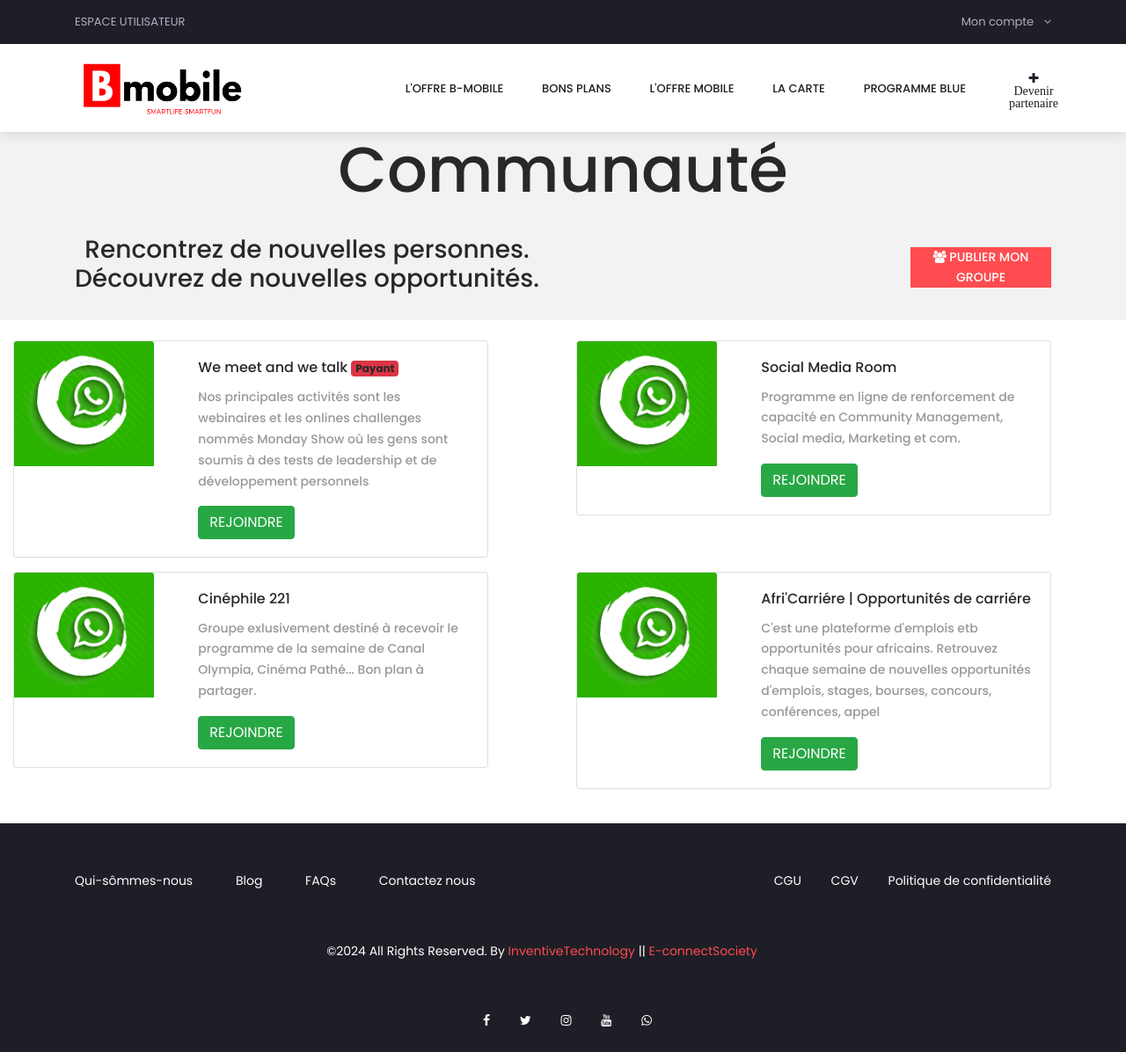
After one commit to JuniorAms1/BmobileV1, a Symfony app: template templates/account/community.html.twig in a window 1280 px wide. The commit adds this page. Shown: the whole page at 88% size. Run offline with Twig, Linux system fonts and the light colour scheme; the template is opened without the code that fills it, so the values that code supplies are empty; some libraries are stand-ins or nearby versions.

Commit message:
commit of 10-09-24

```diff
--- a/composer.json
+++ b/composer.json
@@ -52,7 +52,8 @@
         "allow-plugins": {
             "composer/package-versions-deprecated": true,
             "symfony/flex": true,
-            "symfony/runtime": true
+            "symfony/runtime": true,
+            "endroid/installer": true
         },
         "optimize-autoloader": true,
         "preferred-install": {
--- a/templates/_partials/_connectedMenu.html.twig
+++ b/templates/_partials/_connectedMenu.html.twig
@@ -48,7 +48,7 @@
                             <li><a href="{{ path('app_enseignes') }}">Mes bons plans</a></li>
                             <li><a href="{{ path('app_account_status') }}">Mon statut</a></li>
                             <li><a href="{{ path('app_qr_codes') }}">Mon Qr</a></li>
-                            <li><a href="#">Communauté</a></li>
+                            <li><a href="{{ path('app_community') }}">Communauté</a></li>
 
                         </ul>
 
--- a/templates/_partials/_footer.html.twig
+++ b/templates/_partials/_footer.html.twig
@@ -9,7 +9,7 @@
                         <li><a href="#">Qui-sômmes-nous</a></li>
                         <li><a href="#">Blog</a></li>
                         <li><a href="#">FAQs</a></li>
-                        <li><a href="contact.html">Contactez nous</a></li>
+                        <li><a href="#">Contactez nous</a></li>
                     </ul>
                 </div>
             </div>
@@ -26,7 +26,7 @@
         <div class="row">
             <div class="col-lg-12">
                 <div class="footer_nav_container text-center">
-                    <div class="cr">©{{ 'now'|date('Y') }} All Rights Reserverd. By <a href="#">InventiveTechnology</a> || <a href="#">E-connectSociety</a></div>
+                    <div class="cr">©{{ 'now'|date('Y') }} All Rights Reserved. By <a href="#">InventiveTechnology</a> || <a href="#">E-connectSociety</a></div>
                     <div class="footer_social d-flex flex-row align-items-center justify-content-center">
                         <ul>
                             <li><a href="#"><i class="fa fa-facebook" aria-hidden="true"></i></a></li>
--- a/templates/_partials/_menu.html.twig
+++ b/templates/_partials/_menu.html.twig
@@ -48,7 +48,8 @@
                             <li><a href="{{ path('app_enseignes') }}">Bons Plans</a></li>
                             <li><a href="{{ path('app_profilmobile') }}">L'offre mobile</a></li>
                             <li><a href="{{ path('app_lacarte') }}">La carte</a></li>
-                            <li><a href="#">Fun&Kiff</a></li>
+                            <li><a href="#">Programme Blue</a></li>
+
 
                         </ul>
                         <ul class="navbar_user">
@@ -86,7 +87,8 @@
             <li class="menu_item"><a href="{{ path('app_enseignes') }}">Bons Plans</a></li>
             <li class="menu_item"><a href="{{ path('app_profilmobile') }}">L'offre mobile</a></li>
             <li class="menu_item"><a href="{{ path('app_lacarte') }}">La carte</a></li>
-            <li class="menu_item"><a href="#">Fun&Kiff</a></li>
+            <li class="menu_item"><a href="#">Programme Blue</a></li>
+            <li class="menu_item"><a href="#">Bmobile Bank</a></li>
         </ul>
     </div>
 </div>
--- /dev/null
+++ b/templates/account/community.html.twig
@@ -0,0 +1,135 @@
+{% extends 'base.html.twig' %}
+
+{% block title %}B-mobile || Mon-compte || Communauté{% endblock %}
+
+{% block body %}
+
+<div class="main_slider_ext">
+
+
+	<div class="newsletter">
+		<div class="container">
+            <h1>Communauté</h1>
+			<div class="row">
+				<div class="col-lg-9">
+					<div class="newsletter_text d-flex flex-column justify-content-center align-items-lg-start align-items-md-center text-center">
+
+						<h3>Rencontrez de nouvelles personnes. <br>
+                          Découvrez de nouvelles opportunités.</h3>
+					</div>
+				</div>
+				<div class="col-lg-3">
+					<form action="post">
+						<div class="newsletter_form d-flex flex-md-row flex-column flex-xs-column align-items-center justify-content-lg-end justify-content-center">
+
+							<button id="newsletter_submit" type="submit" class="newsletter_submit_btn trans_300" value="Submit">
+                                <i class="fa fa-group"></i> Publier mon groupe
+                            </button>
+						</div>
+					</form>
+				</div>
+			</div>
+		</div>
+	</div>
+
+    <br>
+
+    <!-- community groups -->
+    <div class="container-fluid">
+        <div class="row">
+
+            <!-- community groups 1 -->
+         <div class="col-sm-6">
+            <div class="card mb-3" style="max-width: 540px;">
+                <div class="row g-0">
+                  <div class="col-md-4">
+                    <img src="{{ asset('assets/img/2762.jpg') }}" class="card-img-top" alt="Social icon">
+                  </div>
+                  <div class="col-md-8">
+                    <div class="card-body">
+                        <h5 class="card-title">We meet and we talk <span class="badge bg-danger">Payant</span></h5>
+                        <p class="card-text">Nos principales activités sont les webinaires et les onlines challenges
+                          nommés Monday Show où les gens sont soumis à des tests de leadership et de développement personnels
+                        </p>
+                        <a href="#" class="btn btn-success">REJOINDRE</a>
+                      </div>
+                  </div>
+                </div>
+              </div>
+            </div>
+
+            <!-- community groups 2 -->
+
+            <div class="col-sm-6">
+                <div class="card mb-3" style="max-width: 540px;">
+                    <div class="row g-0">
+                      <div class="col-md-4">
+                        <img src="{{ asset('assets/img/2762.jpg') }}" class="card-img-top" alt="Social icon">
+                      </div>
+                      <div class="col-md-8">
+                        <div class="card-body">
+                            <h5 class="card-title">Social Media Room</h5>
+                            <p class="card-text">Programme en ligne de renforcement de capacité en Community Management,
+                             Social media, Marketing et com.
+                            </p>
+                            <a href="#" class="btn btn-success">REJOINDRE</a>
+                          </div>
+                      </div>
+                    </div>
+                  </div>
+                </div>
+
+                <!-- community groups 3 -->
+
+                <div class="col-sm-6">
+                    <div class="card mb-3" style="max-width: 540px;">
+                        <div class="row g-0">
+                          <div class="col-md-4">
+                            <img src="{{ asset('assets/img/2762.jpg') }}" class="card-img-top" alt="Social icon">
+                          </div>
+                          <div class="col-md-8">
+                            <div class="card-body">
+                                <h5 class="card-title">Cinéphile 221</h5>
+                                <p class="card-text">Groupe exlusivement destiné à recevoir le programme de la semaine de Canal Olympia,
+                                    Cinéma Pathé... Bon plan à partager.
+                                </p>
+                                <a href="#" class="btn btn-success">REJOINDRE</a>
+                              </div>
+                          </div>
+                        </div>
+                      </div>
+                    </div>
+
+                    <!-- community groups 4 -->
+
+                    <div class="col-sm-6">
+                        <div class="card mb-3" style="max-width: 540px;">
+                            <div class="row g-0">
+                              <div class="col-md-4">
+                                <img src="{{ asset('assets/img/2762.jpg') }}" class="card-img-top" alt="Social icon">
+                              </div>
+                              <div class="col-md-8">
+                                <div class="card-body">
+                                    <h5 class="card-title">Afri'Carriére | Opportunités de carriére</h5>
+                                    <p class="card-text">C'est une plateforme d'emplois etb opportunités pour africains.
+                                      Retrouvez chaque semaine de nouvelles opportunités d'emplois, stages, bourses, concours, conférences, appel
+                                    </p>
+                                    <a href="#" class="btn btn-success">REJOINDRE</a>
+                                  </div>
+                              </div>
+                            </div>
+                          </div>
+                        </div>
+
+
+        </div>
+    </div>
+
+
+
+      <br>
+
+</div>
+
+
+{% endblock %}
--- a/templates/account/index.html.twig
+++ b/templates/account/index.html.twig
@@ -41,5 +41,6 @@
 		  </div>
 		</div>
 	  </div>
+ </div>
 </div>
 {% endblock %}
--- a/templates/enseigne/index.html.twig
+++ b/templates/enseigne/index.html.twig
@@ -109,7 +109,7 @@
 						{{ form_start(form) }}
 						<div class="row">
 							<div class="col-3">
-								<a href="{{ path('app_enseignes') }}" class="btn btn-danger btn-block">Tous les enseignes</a>
+								<a href="{{ path('app_enseignes') }}" class="btn btn-danger btn-block">Toutes les enseignes</a>
 							</div>
 								<div class="col-6">{{ form_row(form.string) }}</div>
 								<div class="col-3">{{ form_row(form.submit) }}</div>
--- a/templates/main/index.html.twig
+++ b/templates/main/index.html.twig
@@ -190,7 +190,7 @@
 					<div class="blog_item">
 						<div class="blog_background" style="background-image:url( {{ asset('assets/img/blog-7.jpg') }} )"></div>
 						<div class="blog_content d-flex flex-column align-items-center justify-content-center text-center">
-							<h4 class="blog_title">La meilleure appli, mon meilleur ami</h4>
+							<h4 class="blog_title">La meilleure appli, ma meilleure amie</h4>
 							<span class="blog_meta">Savio | dec 01, 2019</span>
 							<a class="blog_more" href="#">Lire plus</a>
 						</div>
@@ -200,7 +200,7 @@
 					<div class="blog_item">
 						<div class="blog_background" style="background-image:url( {{ asset('assets/img/blog_5.jpg') }} )"></div>
 						<div class="blog_content d-flex flex-column align-items-center justify-content-center text-center">
-							<h4 class="blog_title">Je ne peux plus m'en passer wallah</h4>
+							<h4 class="blog_title">Je ne peux plus m'en passer wollah</h4>
 							<span class="blog_meta">Junior | dec 01, 2019</span>
 							<a class="blog_more" href="#">Lire plus</a>
 						</div>
@@ -210,7 +210,7 @@
 					<div class="blog_item">
 						<div class="blog_background" style="background-image:url( {{ asset('assets/img/blog_4.jpg') }} "></div>
 						<div class="blog_content d-flex flex-column align-items-center justify-content-center text-center">
-							<h4 class="blog_title">Bantoo_Mobile me fait vivre</h4>
+							<h4 class="blog_title">B-Mobile me fait vivre</h4>
 							<span class="blog_meta">Mére theresa | 24 Avril 2019</span>
 							<a class="blog_more" href="#">Lire plus</a>
 						</div>
--- a/templates/register/index.html.twig
+++ b/templates/register/index.html.twig
@@ -57,7 +57,7 @@
                      B-mobile récompense ses fidéles utilisateurs à l'occasion de leurs anniversaires, de ce faite
                      cette date sera retenue et cela nous permettra de vous faire des cadeaux de réductiion, d'excursion gratuite,
                      ou même de bons plans téléphoniques tout au long de votre mois de naissance.
-                     <br>
+                     <br> <br>
                      <b>?Pourquoi doit-je donner mon numéro de téléphone</b>
                      <br>
                      Cela nous permettra de vous joindre afin de vous livrer votre kit B-mobile <br>(Carte + puce)
```
Also changed, not shown: src/Controller/AccountController.php (+7 -0 lines), public/assets/img/2762.jpg (added), 2 other files.
